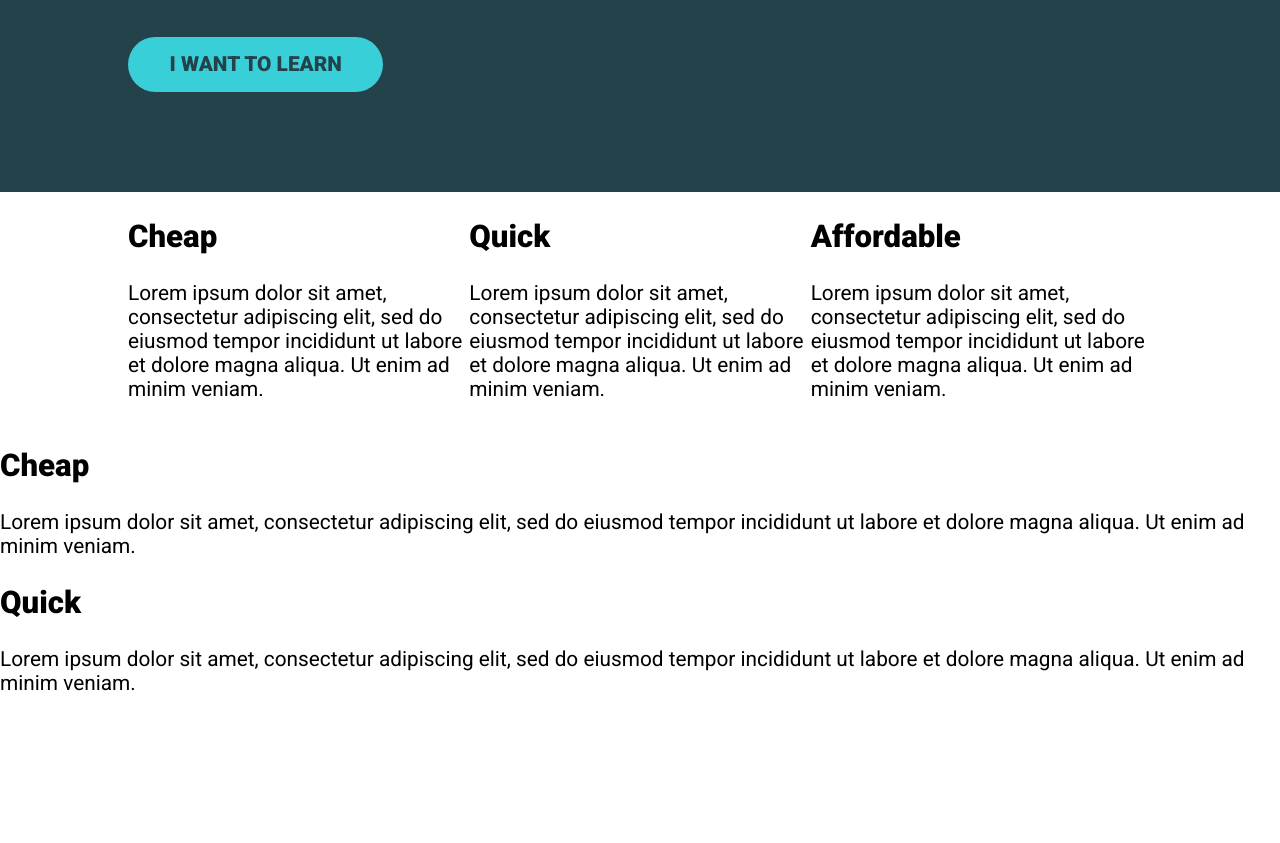
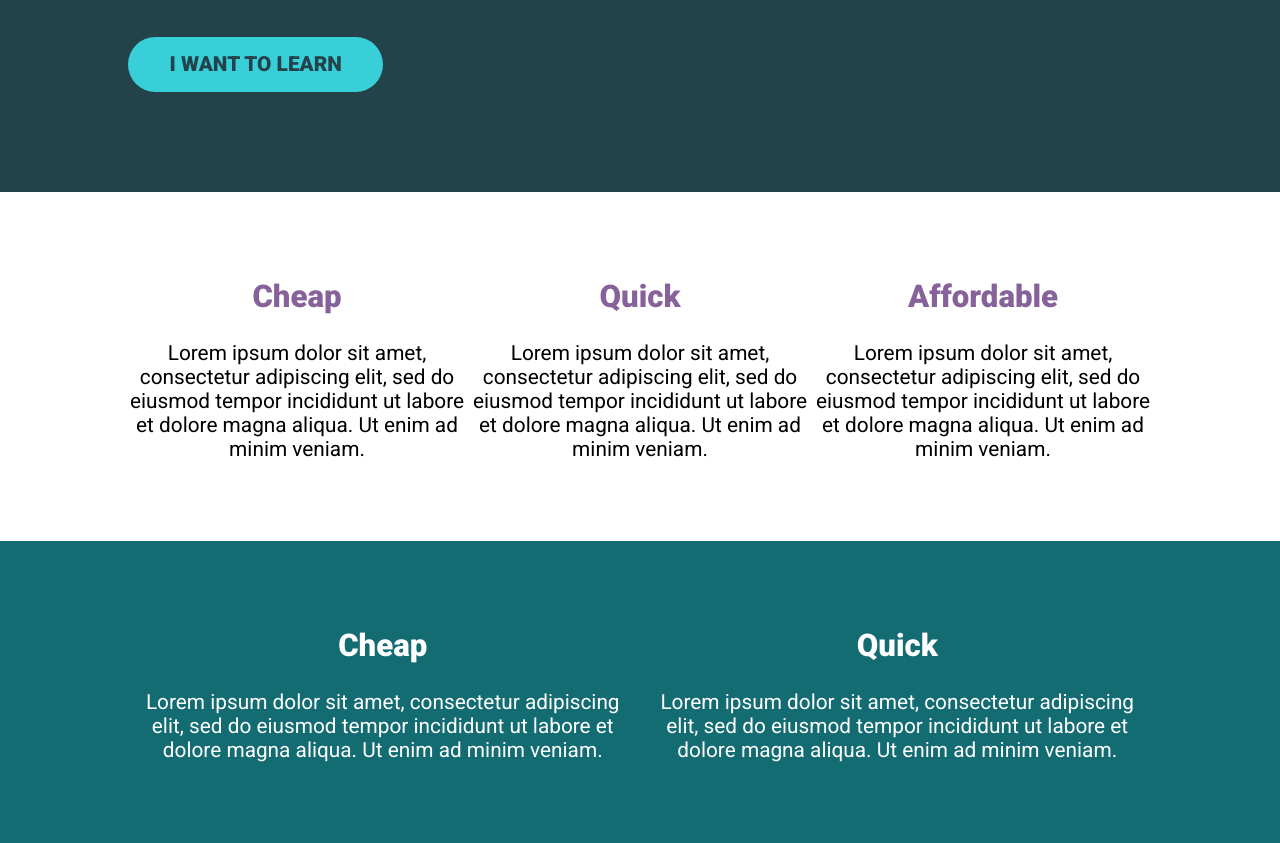
Before and after one commit to anshul-malviya/flex-box, a plain HTML site: page index.html in a window 1280 px wide. Shown: the part 376-1219 px from the top of the page. Before the commit the page ends 1092 px from the top, so only its background shows below. Drawn offline with Linux system fonts and the light colour scheme.

Commit message:
initial commit

```diff
--- a/index.html
+++ b/index.html
@@ -20,21 +20,24 @@
     <div class="container">
         <div class="row">
             <div class="col">
-                <h2>Cheap</h2>
+                <h2 class="text-color" >Cheap</h2>
                 <p>Lorem ipsum dolor sit amet, consectetur adipiscing elit, sed do eiusmod tempor incididunt ut labore et dolore magna aliqua. Ut enim ad minim veniam.</p>
             </div>
             <div class="col">
-                <h2>Quick</h2>
+                <h2 class="text-color">Quick</h2>
                 <p>Lorem ipsum dolor sit amet, consectetur adipiscing elit, sed do eiusmod tempor incididunt ut labore et dolore magna aliqua. Ut enim ad minim veniam.</p>
             </div>
             <div class="col">
-                <h2>Affordable</h2>
+                <h2 class="text-color">Affordable</h2>
                 <p>Lorem ipsum dolor sit amet, consectetur adipiscing elit, sed do eiusmod tempor incididunt ut labore et dolore magna aliqua. Ut enim ad minim veniam.</p>
             </div>
         </div>
     </div>
 
 
+   <div class="footer">
+    <div class="container">
+        <div class="row">
             <div class="col">
                 <h2>Cheap</h2>
                 <p>Lorem ipsum dolor sit amet, consectetur adipiscing elit, sed do eiusmod tempor incididunt ut labore et dolore magna aliqua. Ut enim ad minim veniam.</p>
@@ -43,6 +46,9 @@
                 <h2>Quick</h2>
                 <p>Lorem ipsum dolor sit amet, consectetur adipiscing elit, sed do eiusmod tempor incididunt ut labore et dolore magna aliqua. Ut enim ad minim veniam.</p>
             </div>
+           </div>
+       </div>
+   </div>
 
 
 </body>
--- a/style.css
+++ b/style.css
@@ -49,13 +49,21 @@ h1 {
 
 .col {
     /* these are now flex items */
+    text-align: center;
     width: 100%;
+    padding: 60px 0;
+}
+.col + .col{
+    margin-left: 5px;
 }
 
 .hero {
     padding: 100px 0;
     background-color: #23424A;
     color: #FFF;
+}
+.text-color{
+    color: #87629A;
 }
 
 .hero__text {
@@ -81,3 +89,7 @@ h1 {
 .btn:focus {
     opacity: .75;
 }
+.footer{
+    background-color: #136C72;
+    color: #FFF;
+}
```
Lines whose indentation alone changed are shown as unchanged.
